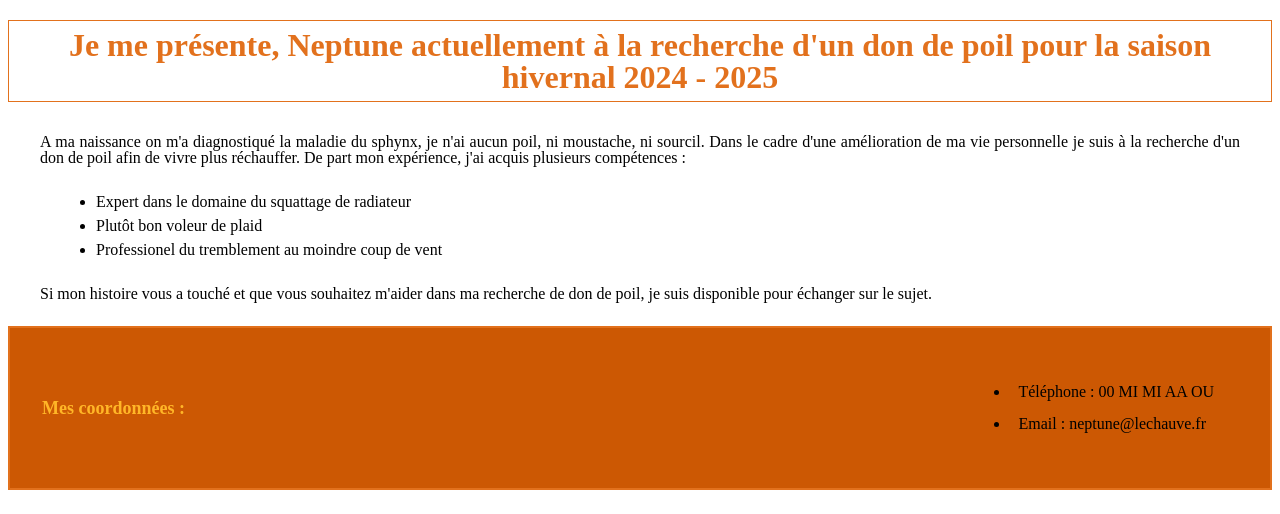
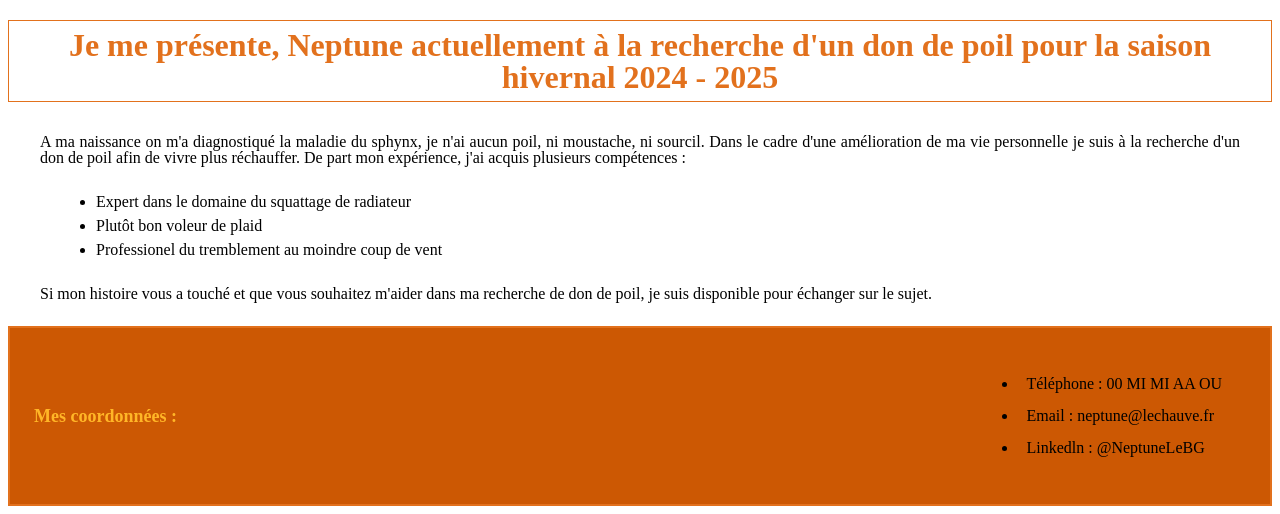
Before and after one commit to MaevaBriolais/solorushMB, a plain HTML site: page index.html in a window 1280 px wide. Shown: the part 411-925 px from the top of the page. Drawn offline with Linux system fonts and the light colour scheme.

Commit message:
Modification html&css

```diff
--- a/index.html
+++ b/index.html
@@ -41,6 +41,7 @@
         <ul>
             <li> Téléphone : 00 MI MI AA OU </li>
             <li> Email : neptune@lechauve.fr</li>
+            <li class="secret"> Linkedln : @NeptuneLeBG</li>
         </ul>
     </footer>
 
--- a/style.css
+++ b/style.css
@@ -72,7 +72,6 @@ main {
     }
 }
 
-
 footer{
     background-color: #cc5803 ;
     padding: .5rem;
@@ -85,8 +84,6 @@ footer{
 
     }
 
-
-
     ul{
         display: flex;
         justify-content: space-around;
@@ -97,9 +94,14 @@ footer{
         }
     }
 
+    @media screen and (max-width:700px) {
+        li:nth-child(3){
+            display: none;
+        }
+    }
 
     @media  screen and (min-width: 701px) {
-        padding: 2rem;
+        padding: 1.5rem;
         display: flex;
         justify-content: space-between;
 
```
